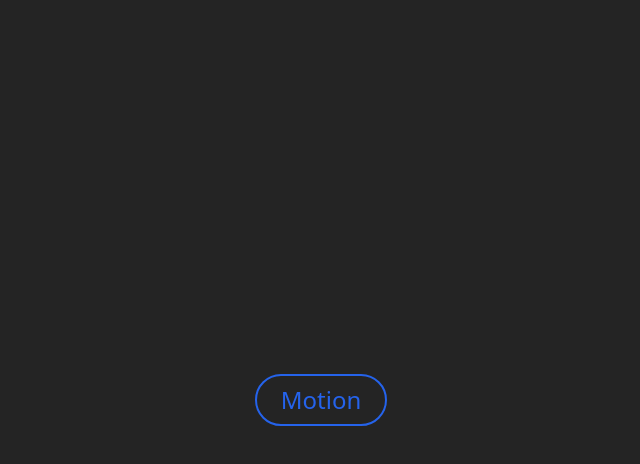
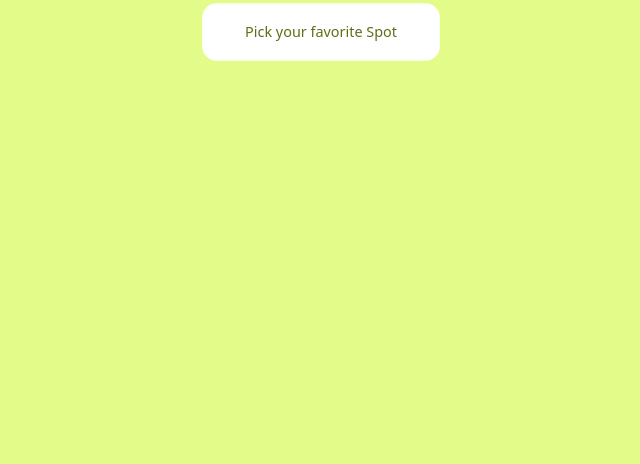
Before and after one commit to sudhanshuDongre24/react-motion, a React (Vite) app: page / in a window 1280 px wide. Shown: the top 464 px of the page, without its empty margins (319-959 px from the left). Built offline with nearby package versions, Linux system fonts and the light colour scheme.

Commit message:
Add foldable map project initial commit

```diff
--- a/src/App.tsx
+++ b/src/App.tsx
@@ -67,6 +67,7 @@ import SquishyCard from "./examples/SquishyCard.js";
 import HoverDevCard from "./examples/HoverDevCard.js";
 import MotionButton from "./examples/MotionButton.js";
 import "./index.css";
+import FoldableMap from "./examples/FoldableMap/FoldableMap.js";
 
 const App = () => {
   return (
@@ -136,7 +137,8 @@ const App = () => {
       {/* <MultistepWizard /> */}
       {/* <SquishyCard /> */}
       {/* <HoverDevCard /> */}
-      <MotionButton />
+      {/* <MotionButton /> */}
+      <FoldableMap />
       {/* <Practice /> */}
     </div>
   );
--- /dev/null
+++ b/src/examples/FoldableMap/FoldableMap.tsx
@@ -0,0 +1,37 @@
+import React, { useState } from "react";
+import { motion, useMotionValue } from "motion/react";
+
+const FoldableMap = () => {
+  const xDrag = useMotionValue(0);
+  const [isFolded, setIsFolded] = useState(true);
+
+  return (
+    <div className="overflow-x-clip">
+      <motion.div
+        initial="folded"
+        animate={isFolded ? "folded" : "open"}
+        variants={{
+          open: { scale: 1 },
+          folded: { scale: 0.9 },
+        }}
+        className="relative flex flex-col items-center"
+      >
+        <motion.div whileHover="hovering">
+          <div>
+            <motion.div />
+            <motion.div />
+            <motion.div />
+          </div>
+          <motion.div />
+        </motion.div>
+        <motion.div>
+          <p className="rounded-2xl bg-white px-12 py-5 text-[hsl(73_69%_26%)]">
+            Pick your favorite Spot
+          </p>
+        </motion.div>
+      </motion.div>
+    </div>
+  );
+};
+
+export default FoldableMap;
--- a/src/index.css
+++ b/src/index.css
@@ -1087,16 +1087,28 @@ body {
 
 @layer base {
   :root {
-    color: rgba(255, 255, 255, 0.87);
-    background-color: #242424;
+    background: hsl(73, 93%, 76%);
   }
 }
 
-body {
-  margin: 0;
-  display: flex;
-  justify-content: center;
-  align-items: center;
-  min-width: 320px;
-  min-height: 100vh;
+@layer components {
+  .map-image {
+    background-image: linear-gradient(
+        90deg,
+        rgba(0, 0, 0, 0.5) 0%,
+        rgba(0, 0, 0, 30%) 30%
+      ),
+      url("./examples/FoldableMap/map.webp");
+    background-size: 300%;
+  }
+
+  .map-image:nth-child(1) {
+    background-position: 0% 0%, 0%;
+  }
+  .map-image:nth-child(2) {
+    background-position: 0% 33.3%, 50%;
+  }
+  .map-image:nth-child(3) {
+    background-position: 0% 66.6%, 100%;
+  }
 }
```
Also changed, not shown: src/examples/FoldableMap/map.webp (added).
